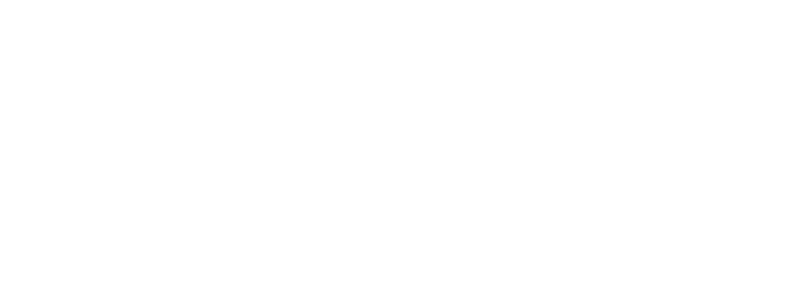
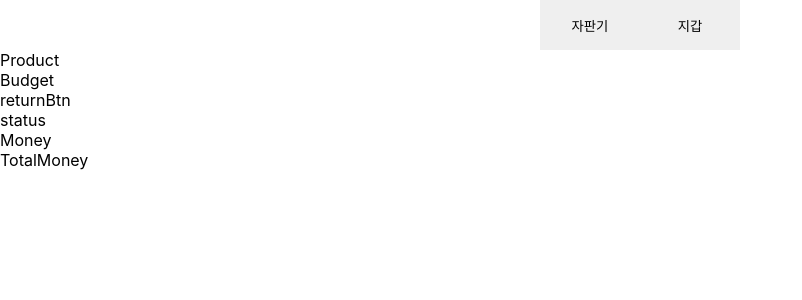
Before and after one commit to codesquad-members-2022/fe-vm, a React (Create React App) app in the folder vending-machine/: page / in a window 1280 px wide. Shown: the top 300 px of the page, without its empty margins (0-802 px from the left). Built offline with nearby package versions, Linux system fonts and the light colour scheme.

Commit message:
Feat : 필요한 컴포넌트들 기본 구조 구현

```diff
--- a/vending-machine/src/App.js
+++ b/vending-machine/src/App.js
@@ -1,5 +1,15 @@
+import Nav from "./components/Nav";
+import VendingMachine from "./components/VendingMachine";
+import Wallet from "./components/Wallet";
+
 function App() {
-  return <div className="App"></div>;
+  return (
+    <div className="App">
+      <Nav></Nav>
+      <VendingMachine></VendingMachine>
+      <Wallet></Wallet>
+    </div>
+  );
 }
 
 export default App;
--- /dev/null
+++ b/vending-machine/src/components/Budget.js
@@ -0,0 +1,7 @@
+import React from "react";
+
+function Budget() {
+  return <div>Budget</div>;
+}
+
+export default Budget;
--- /dev/null
+++ b/vending-machine/src/components/Info.js
@@ -0,0 +1,16 @@
+import React from "react";
+import Budget from "./Budget";
+import ReturnBtn from "./ReturnBtn";
+import Status from "./Status";
+
+function Info() {
+  return (
+    <div>
+      <Budget></Budget>
+      <ReturnBtn></ReturnBtn>
+      <Status></Status>
+    </div>
+  );
+}
+
+export default Info;
--- /dev/null
+++ b/vending-machine/src/components/Menu.js
@@ -0,0 +1,12 @@
+import React from "react";
+import Product from "./Product";
+
+function Menu() {
+  return (
+    <div>
+      <Product></Product>
+    </div>
+  );
+}
+
+export default Menu;
--- /dev/null
+++ b/vending-machine/src/components/Money.js
@@ -0,0 +1,7 @@
+import React from "react";
+
+function Money() {
+  return <div>Money</div>;
+}
+
+export default Money;
--- /dev/null
+++ b/vending-machine/src/components/Nav.js
@@ -0,0 +1,23 @@
+import React from "react";
+import styled from "styled-components";
+
+function Nav() {
+  return (
+    <NavBtns>
+      <VendingMachineBtn>자판기</VendingMachineBtn>
+      <WalletBtn>지갑</WalletBtn>
+    </NavBtns>
+  );
+}
+const NavBtns = styled.div`
+  display: flex;
+  align-items: center;
+  justify-content: center;
+`;
+const VendingMachineBtn = styled.button`
+  width: 100px;
+  height: 50px;
+  border: none;
+`;
+const WalletBtn = styled(VendingMachineBtn)``;
+export default Nav;
--- /dev/null
+++ b/vending-machine/src/components/Product.js
@@ -0,0 +1,7 @@
+import React from "react";
+
+function Product() {
+  return <div>Product</div>;
+}
+
+export default Product;
--- /dev/null
+++ b/vending-machine/src/components/ReturnBtn.js
@@ -0,0 +1,7 @@
+import React from "react";
+
+function ReturnBtn() {
+  return <div>returnBtn</div>;
+}
+
+export default ReturnBtn;
--- /dev/null
+++ b/vending-machine/src/components/Status.js
@@ -0,0 +1,7 @@
+import React from "react";
+
+function Status() {
+  return <div>status</div>;
+}
+
+export default Status;
--- /dev/null
+++ b/vending-machine/src/components/TotalMoney.js
@@ -0,0 +1,7 @@
+import React from "react";
+
+function TotalMoney() {
+  return <div>TotalMoney</div>;
+}
+
+export default TotalMoney;
--- /dev/null
+++ b/vending-machine/src/components/VendingMachine.js
@@ -0,0 +1,14 @@
+import React from "react";
+import Info from "./Info";
+import Menu from "./Menu";
+
+function VendingMachine() {
+  return (
+    <div>
+      <Menu></Menu>
+      <Info></Info>
+    </div>
+  );
+}
+
+export default VendingMachine;
--- /dev/null
+++ b/vending-machine/src/components/Wallet.js
@@ -0,0 +1,14 @@
+import React from "react";
+import Money from "./Money";
+import TotalMoney from "./TotalMoney";
+
+function Wallet() {
+  return (
+    <div>
+      <Money></Money>
+      <TotalMoney></TotalMoney>
+    </div>
+  );
+}
+
+export default Wallet;
```
